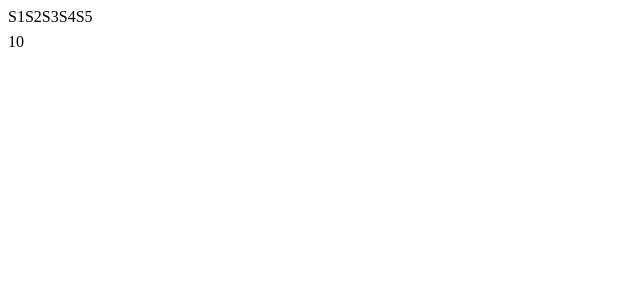
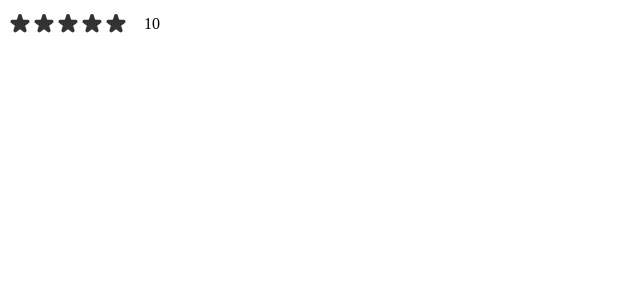
Before and after one commit to ShaneDoyleDev/usePopcorn, a React (Create React App) app: page / in a window 1280 px wide. Shown: the top 300 px of the page, without its empty margins (0-640 px from the left). Built offline with nearby package versions, Linux system fonts and the light colour scheme.

Commit message:
feat: add Star component

```diff
--- a/src/StarRating.jsx
+++ b/src/StarRating.jsx
@@ -8,7 +8,6 @@
 
 const StarContainerStyle = {
   display: "flex",
-  gap: "4px",
 };
 
 const textStyle = {
@@ -18,14 +17,36 @@
 
 export default function StarRating({ maxRating = 5 }) {
   return (
-    <>
-      <div className={containerStyle}>
+    <div style={containerStyle}>
+      <span style={StarContainerStyle}>
         {Array.from({ length: maxRating }, (_, i) => (
-          <span className={StarContainerStyle}>S{i + 1}</span>
+          <Star key={i} />
         ))}
-      </div>
+      </span>
       <p style={textStyle}>10</p>
-    </>
+    </div>
+  );
+}
+
+const starStyle = {
+  display: "block",
+  width: "24px",
+  height: "24px",
+  cursor: "pointer",
+};
+
+function Star() {
+  return (
+    <span role="button" style={starStyle}>
+      <svg
+        xmlns="http://www.w3.org/2000/svg"
+        viewBox="0 0 20 20"
+        fill="#333"
+        stroke="#333"
+      >
+        <path d="M9.049 2.927c.3-.921 1.603-.921 1.902 0l1.07 3.292a1 1 0 00.95.69h3.462c.969 0 1.371 1.24.588 1.81l-2.8 2.034a1 1 0 00-.364 1.118l1.07 3.292c.3.921-.755 1.688-1.54 1.118l-2.8-2.034a1 1 0 00-1.175 0l-2.8 2.034c-.784.57-1.838-.197-1.539-1.118l1.07-3.292a1 1 0 00-.364-1.118L2.98 8.72c-.783-.57-.38-1.81.588-1.81h3.461a1 1 0 00.951-.69l1.07-3.292z" />
+      </svg>
+    </span>
   );
 }
 
```
